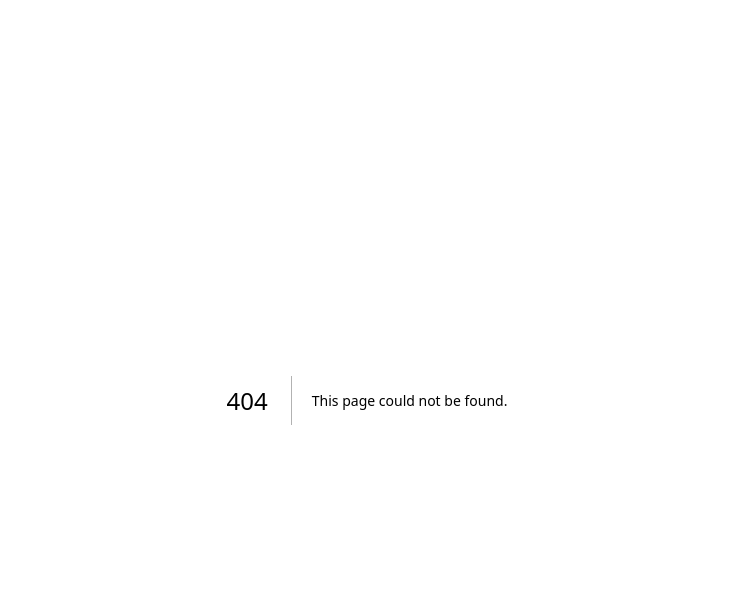
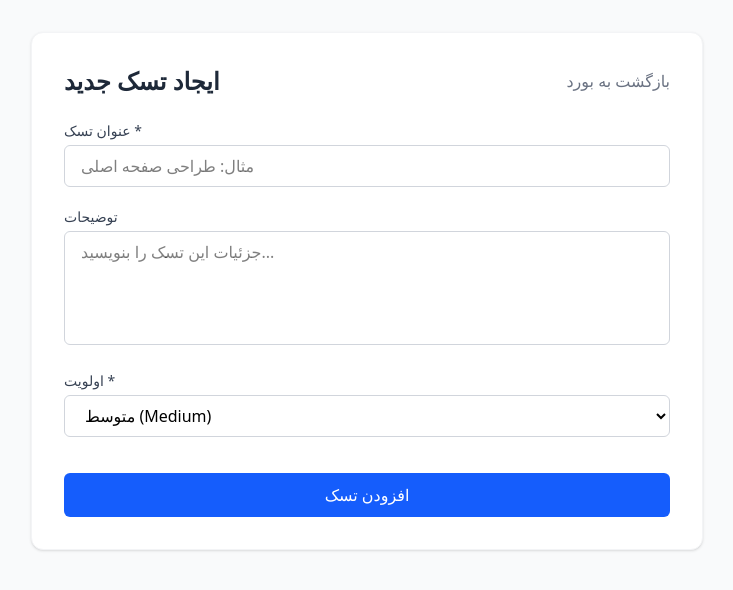
Before and after one commit to SASA-2020/mini-trello, a Next.js app: page /dashboard/projects/1/new-task in a window 1280 px wide. Before the commit this address had no page. Shown: the top 590 px of the page, without its empty margins (273-1006 px from the left). Built offline with nearby package versions, Linux system fonts and the light colour scheme; no server answers.

Commit message:
feat(task): create form and server action for adding new tasks to projects

```diff
--- /dev/null
+++ b/actions/task.ts
@@ -0,0 +1,26 @@
+"use server";
+
+import { db } from "@/lib/db";
+import { redirect } from "next/navigation";
+
+export async function createTask(formData: FormData) {
+  const title = formData.get("title") as string;
+  const description = formData.get("description") as string;
+  const priority = formData.get("priority") as "Low" | "Medium" | "High";
+  const projectId = formData.get("projectId") as string;
+
+  if (!title || !priority || !projectId) {
+    return { error: "فیلدهای عنوان و اولویت الزامی هستند" };
+  }
+
+  await db.task.create({
+    data: {
+      title,
+      description,
+      priority,
+      project_id: projectId,
+    },
+  });
+
+  redirect(`/dashboard/projects/${projectId}`);
+}
--- /dev/null
+++ b/app/dashboard/projects/[id]/new-task/page.tsx
@@ -0,0 +1,97 @@
+"use client";
+
+import { useState, use } from "react";
+import { createTask } from "@/actions/task";
+import Link from "next/link";
+
+export default function NewTaskPage({
+  params,
+}: {
+  params: Promise<{ id: string }>;
+}) {
+  const resolvedParams = use(params);
+  const projectId = resolvedParams.id;
+
+  const [error, setError] = useState<string | null>(null);
+
+  async function handleSubmit(formData: FormData) {
+    const res = await createTask(formData);
+    if (res?.error) {
+      setError(res.error);
+    }
+  }
+
+  return (
+    <div className="min-h-screen bg-gray-50 p-8">
+      <div className="max-w-2xl mx-auto bg-white p-8 rounded-xl shadow-sm border border-gray-100">
+        <div className="flex justify-between items-center mb-6">
+          <h1 className="text-2xl font-bold text-gray-800">ایجاد تسک جدید</h1>
+          <Link
+            href={`/dashboard/projects/${projectId}`}
+            className="text-gray-500 hover:text-gray-700 font-medium"
+          >
+            بازگشت به بورد
+          </Link>
+        </div>
+
+        {error && (
+          <div className="p-3 mb-4 text-sm text-red-600 bg-red-50 rounded-md border border-red-200">
+            {error}
+          </div>
+        )}
+
+        <form action={handleSubmit} className="space-y-5">
+          <input type="hidden" name="projectId" value={projectId} />
+
+          <div>
+            <label className="block text-sm font-medium text-gray-700 mb-1">
+              عنوان تسک *
+            </label>
+            <input
+              type="text"
+              name="title"
+              required
+              className="w-full px-4 py-2 border border-gray-300 rounded-md outline-none focus:ring-2 focus:ring-blue-500 transition-all"
+              placeholder="مثال: طراحی صفحه اصلی"
+            />
+          </div>
+
+          <div>
+            <label className="block text-sm font-medium text-gray-700 mb-1">
+              توضیحات
+            </label>
+            <textarea
+              name="description"
+              rows={4}
+              className="w-full px-4 py-2 border border-gray-300 rounded-md outline-none focus:ring-2 focus:ring-blue-500 transition-all resize-none"
+              placeholder="جزئیات این تسک را بنویسید..."
+            />
+          </div>
+
+          <div>
+            <label className="block text-sm font-medium text-gray-700 mb-1">
+              اولویت *
+            </label>
+            <select
+              name="priority"
+              required
+              defaultValue="Medium"
+              className="w-full px-4 py-2 border border-gray-300 rounded-md outline-none focus:ring-2 focus:ring-blue-500 transition-all bg-white"
+            >
+              <option value="Low">پایین (Low)</option>
+              <option value="Medium">متوسط (Medium)</option>
+              <option value="High">بالا (High)</option>
+            </select>
+          </div>
+
+          <button
+            type="submit"
+            className="w-full py-2.5 mt-4 text-white bg-blue-600 rounded-md font-medium hover:bg-blue-700 focus:ring-4 focus:ring-blue-200 transition-all cursor-pointer"
+          >
+            افزودن تسک
+          </button>
+        </form>
+      </div>
+    </div>
+  );
+}
```
